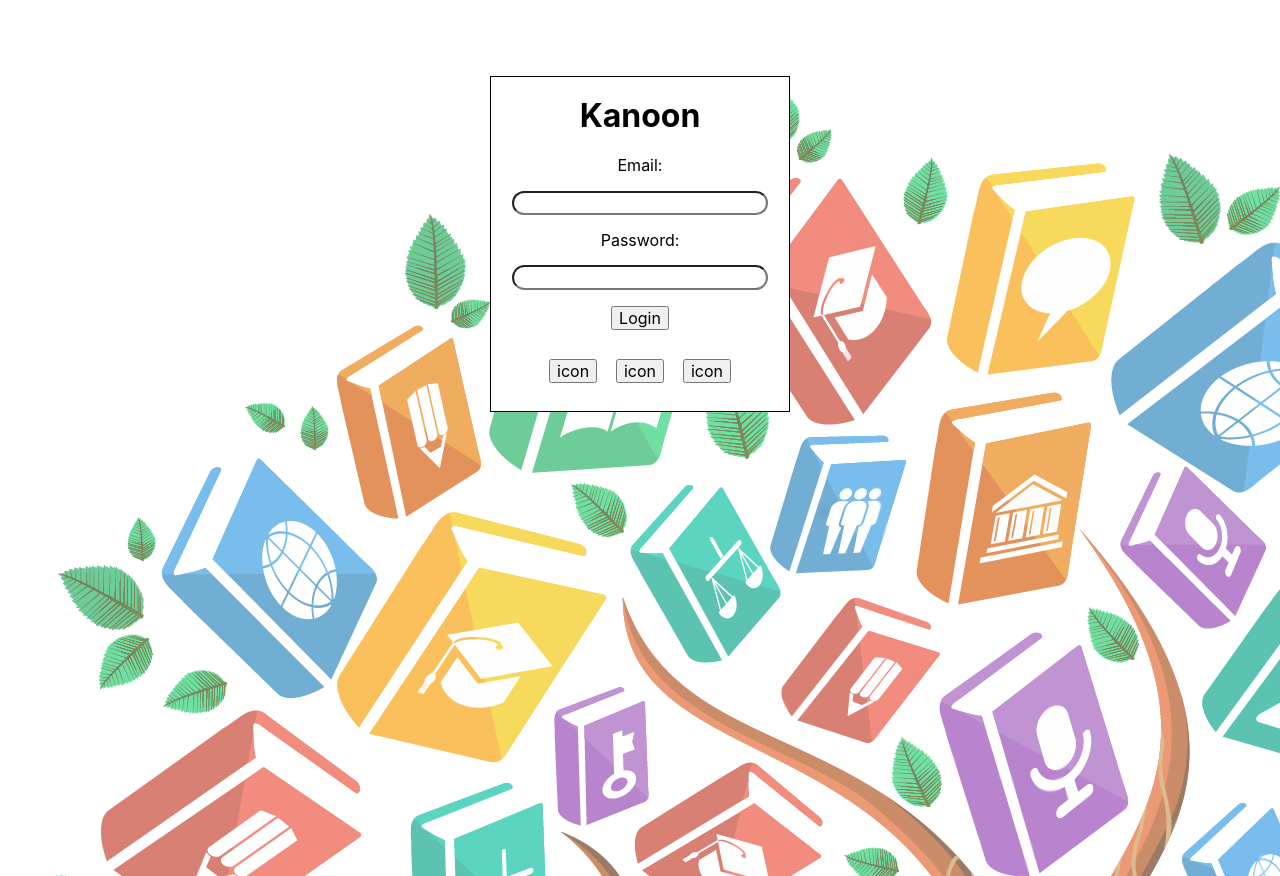
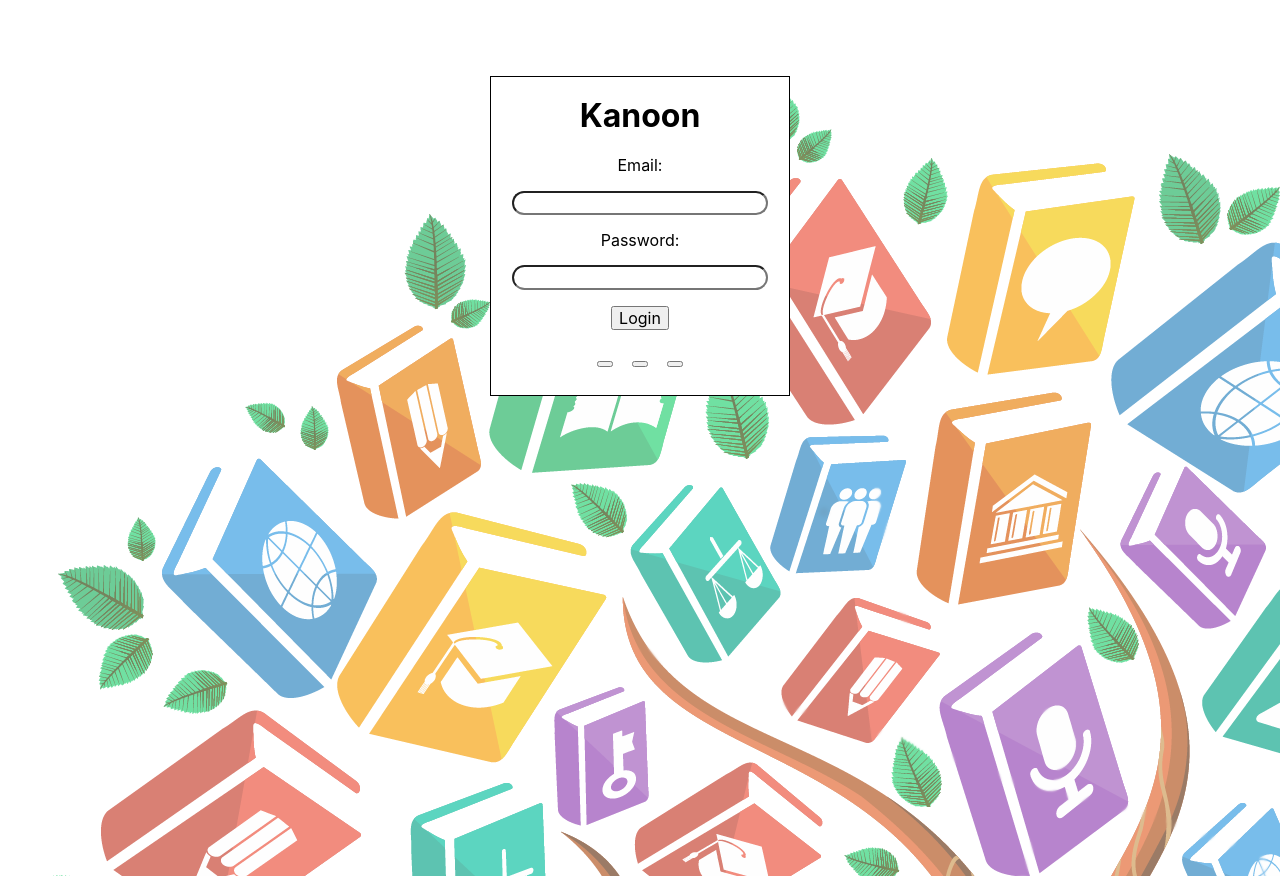
Before and after one commit to wsps10/book-emotion-analysis-app, a React (Create React App) app: page / in a window 1280 px wide. Built offline with nearby package versions, Linux system fonts and the light colour scheme.

Commit message:
Removendo o teste de texto do botão

```diff
--- a/src/components/RoundIcon.js
+++ b/src/components/RoundIcon.js
@@ -4,7 +4,6 @@ import { FontAwesomeIcon } from '@fortawesome/react-fontawesome';
 const RoundIcon = ({ bgColor="blue", color="white", family, name, title }) => {
 	return (
 		<button type="button" className="boxmodel" data-toggle="tooltip" data-placement="top" title={title}>
-		  icon
 			<FontAwesomeIcon icon={[family, name, title]}/>
 		</button>
 	);
```
